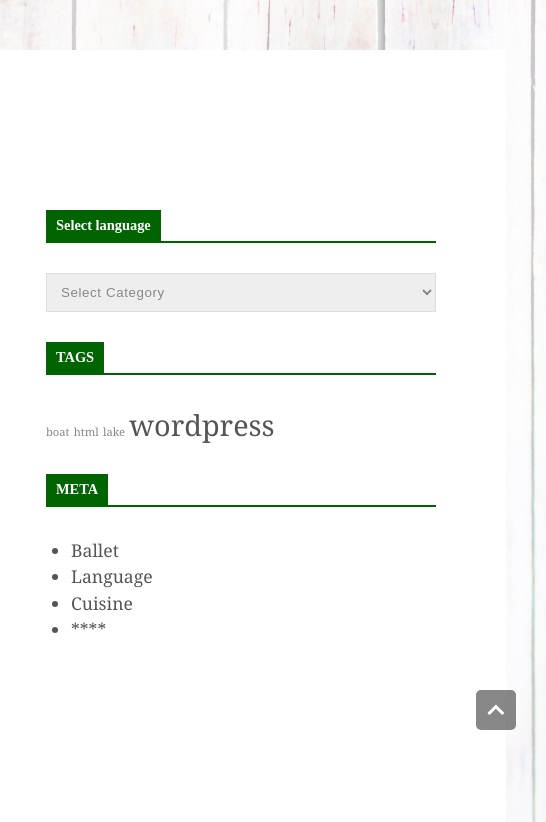
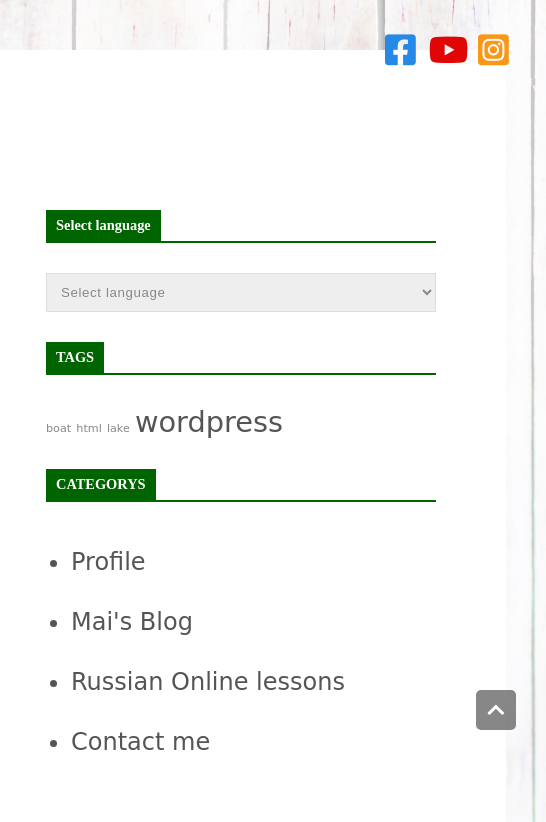
Before and after one commit to tama819/tama819.github.io, a website built with Parcel: page index.html in a window 1280 px wide. Shown: the top 822 px of the page, 734-1280 px from the left. Built offline with nearby package versions, Linux system fonts and the light colour scheme.

Commit message:
Add files via upload

```diff
--- a/css/style.css
+++ b/css/style.css
@@ -76,6 +76,49 @@ img {
   width: 100%;
 
 }
+.sns-box {
+  display: flex;
+
+}
+
+.facebook-s {
+  width: 45px;
+  height:45px;
+   position: fixed;
+  right: 123px;
+  top: 30px;
+  color:rgb(39, 137, 230);
+  text-align: center;
+  line-height: 40px;
+  border-radius: 5px;
+  font-size: 2.2rem;
+}
+
+.youtube-s {
+  width: 45px;
+  height:45px;
+   position: fixed;
+  right: 75px;
+  top: 30px;
+  color:rgb(224, 6, 6);
+  text-align: center;
+  line-height: 40px;
+  border-radius: 5px;
+  font-size: 2.2rem;
+}
+
+.instagram-s {
+  width: 45px;
+  height:45px;
+   position: fixed;
+  right: 30px;
+  top: 30px;
+  color:rgba(250, 145, 8, 0.945);
+  text-align: center;
+  line-height: 40px;
+  border-radius: 5px;
+  font-size: 2.2rem;
+}
 
 .side-title-wrap {
   width: 100%;
@@ -106,8 +149,10 @@ img {
   letter-spacing: 0.6px;
   outline: none;
 }
+
 .side-contents.tag {
-  font-family: 'Droid Seeif', Lora, Georgia, 'Times New Roman', Times, serif;
+  /* font-family: 'Droid Seeif', Lora, Georgia, 'Times New Roman', Times, serif; */
+  font-family:cursive;
 }
 .minor {
   font-size: 0.7rem;
@@ -120,10 +165,11 @@ img {
 }
 
 .side-contents.meta {
-  font-family: 'Droid Seeif', Lora, Georgia, 'Times New Roman', Times, serif;
+  /* font-family: 'Droid Seeif', Lora, Georgia, 'Times New Roman', Times, serif; */
+  font-family:cursive;
   color: #555;
-  font-size: 1.1rem;
-  line-height: 1.5em;
+  font-size: 1.5rem;
+  line-height: 2.5em;
   margin-left: -15px;
 }
 
--- a/index.html
+++ b/index.html
@@ -3,7 +3,7 @@
 
 <head>
   <meta charset="utf-8">
-  <title>Mai xxxx</title>
+  <title>Mai Nakanishi's</title>
   <meta name="description" content="">
   <meta name="viewport" content="width=device-width, initial-scale=1">
 
@@ -110,16 +110,23 @@
 
           <aside class="aside">
            <section class="side-section">
+             <div class="sns-box">
+              <a  href="https://l.facebook.com/l.php?u=https%3A%2F%2Finstagram.com%2Fmai_nakanishi_%3Figshid%3D15kpvuc3ahqgs%26fbclid%3DIwAR1YdUOsjfXFCv5K_Vy3oli0zsWoM30UCUVamVOkEd9pWWqIUye9geSazZQ&h=AT3YXXmlaRxNxDNokhRgBUtPyUGxCIs_kc7Smf_leLTVCAql65jSEduDST61uBf9IqQ8fYjUDNJ-M1BdgsEOgLfpbdzmMaeMCaMf1sSIQFgPU7MB-k-lgyD8B32MDYcWywJK8w" target="_blank"><i class="fab fa-instagram-square instagram-s" ></i> </a>
+              <i class="fab fa-youtube youtube-s"></i>
+              <i class="fab fa-facebook-square facebook-s"></i>
+             </div>
+
+
              <div class ="side-title-wrap">
                <p class="side-title">Select language</p>
              </div>
+
             <div class="side-contents">
               <select class="select-box" name="example">
-                <option value="セレクト1"> Select Category</option>
-                <option value="セレクト2">Parent</option>
-                <option value="セレクト3">&nbsp;&nbsp;language</option>
-                <option value="セレクト4">&nbsp;&nbsp;&nbsp;English</option>
-                <option value="セレクト5">&nbsp;&nbsp;&nbsp;***</option>
+                <option value="セレクト1"> Select language</option>
+                <option value="セレクト2">&nbsp;Japanese</option>
+                <option value="セレクト3">&nbsp;Russian</option>
+                <option value="セレクト4">&nbsp;English</option>
               </select>
             </div>
 
@@ -137,14 +144,14 @@
 
             <section class="side-section">
               <div class ="side-title-wrap">
-               <p class="side-title">META</p>
+               <p class="side-title">CATEGORYS</p>
               </div>
               <div class="side-contents meta">
                <ul>
-                 <li><a>Ballet</a></li>
-                 <li><a></a>Language</a></li>
-                 <li><a></a>Cuisine</a></li>
-                 <li><a></a>****</a></li>
+                 <li><a>Profile</a></li>
+                 <li><a>Mai's Blog</a></li>
+                 <li><a>Russian Online lessons</a></li>
+                 <li><a>Contact me</a>
                </ul>
               </div>
              </section>
```
